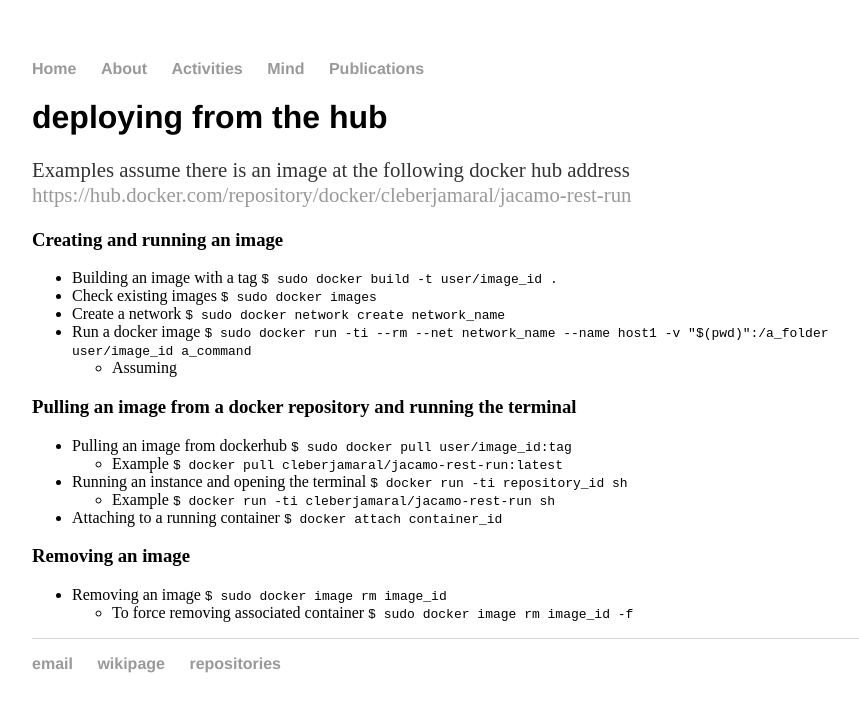
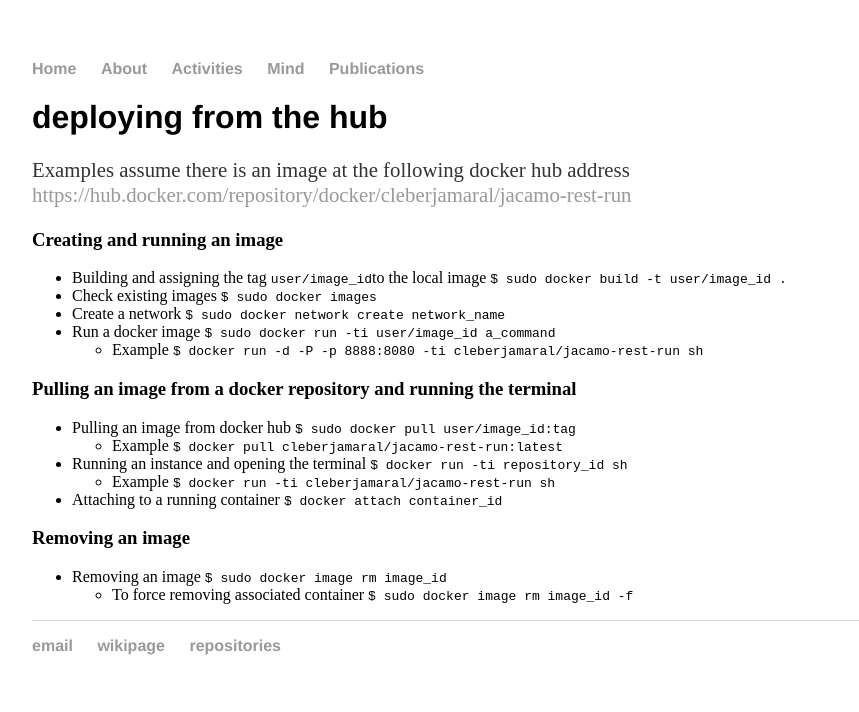
Before and after one commit to cleberjamaral/cleberjamaral.github.io, a Jekyll site: the page built from knowledge/it/containers-1/deploying-from-the-hub.md, in a window 1280 px wide. Shown: the top 712 px of the page, without its empty margins (160-1019 px from the left). Built offline with Jekyll 4.4.1, drawn with Linux system fonts in a browser that asks for light colours; our own code applies the rules of GitHub Pages for plain Markdown files.

Commit message:
GitBook: [master] 52 pages modified

```diff
--- a/knowledge/it/containers-1/deploying-from-the-hub.md
+++ b/knowledge/it/containers-1/deploying-from-the-hub.md
@@ -8,15 +8,15 @@ Examples assume there is an image at the following docker hub address [https://h
 
 ### Creating and running an image
 
-* Building an image with a tag `$ sudo docker build -t user/image_id .`
+* Building and assigning the tag `user/image_id`to the local image `$ sudo docker build -t user/image_id .`
 * Check existing images `$ sudo docker images`
 * Create a network `$ sudo docker network create network_name`
-* Run a docker image `$ sudo docker run -ti --rm --net network_name --name host1 -v "$(pwd)":/a_folder user/image_id a_command`
-  * Assuming
+* Run a docker image `$ sudo docker run -ti user/image_id a_command`
+  * Example `$ docker run -d -P -p 8888:8080 -ti cleberjamaral/jacamo-rest-run sh`
 
 ### Pulling an image from a docker repository and running the terminal
 
-* Pulling an image from dockerhub `$ sudo docker pull user/image_id:tag`
+* Pulling an image from docker hub `$ sudo docker pull user/image_id:tag`
   * Example `$ docker pull cleberjamaral/jacamo-rest-run:latest`
 * Running an instance and opening the terminal `$ docker run -ti repository_id sh`
   * Example `$ docker run -ti cleberjamaral/jacamo-rest-run sh`
```
Also changed, not shown: knowledge/it/containers-1/deploying-a-sample.md (+1 -1 lines).
